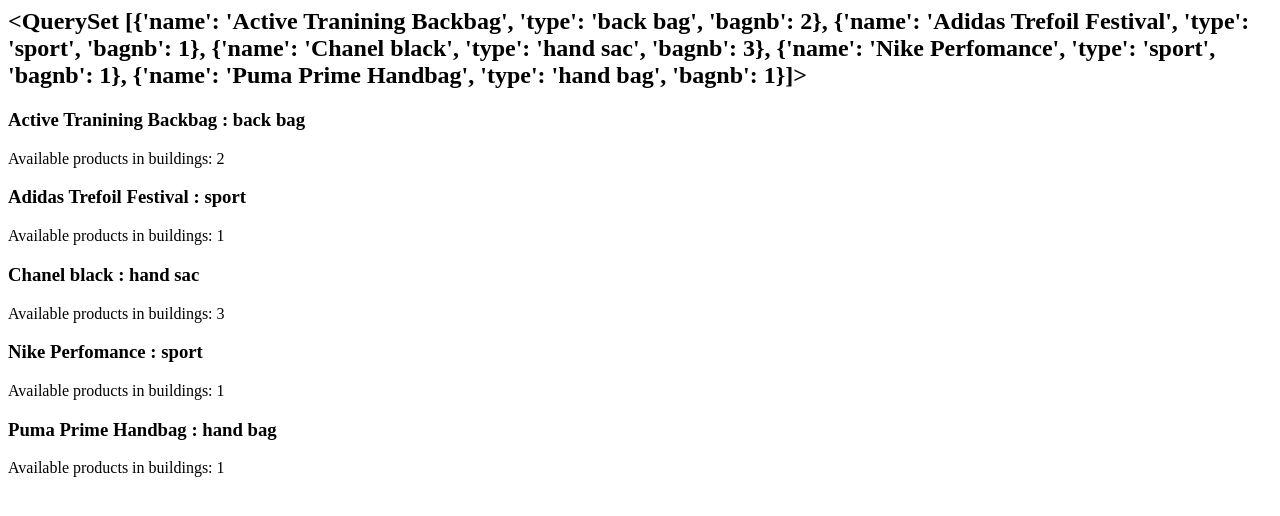
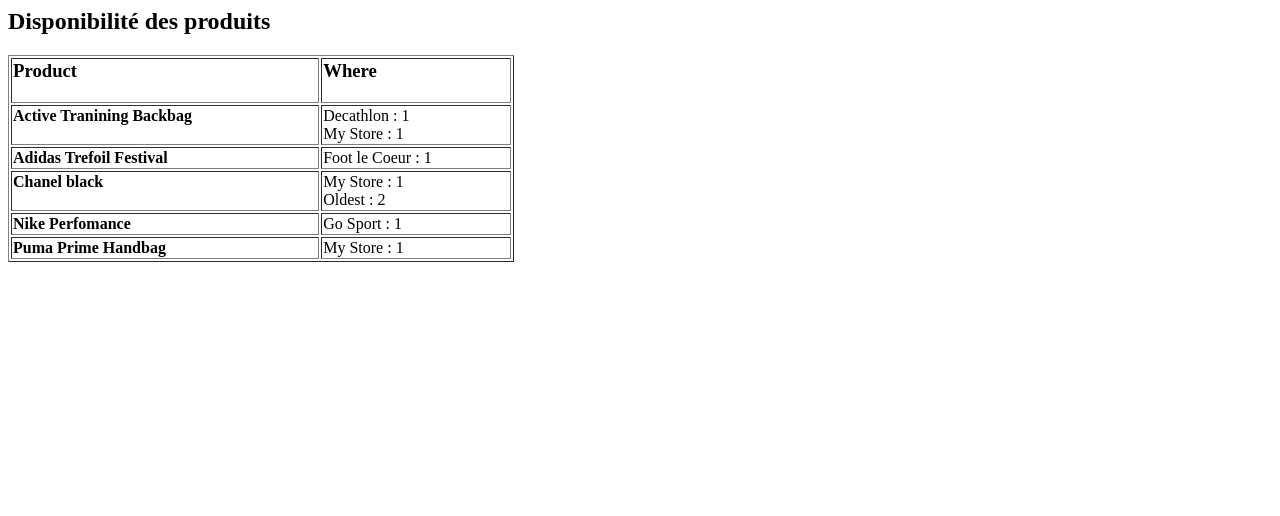
Before and after one commit to ehalifa/bacasable2, a Django app: page /products/ in a window 1280 px wide. Shown: the top 516 px of the page. Run offline with Django 3.2, Linux system fonts and the light colour scheme; data comes from the database, SQL or seed files in the repository.

Commit message:
Ajout page de disponibilité des produits

```diff
--- a/SaCoeur/views.py
+++ b/SaCoeur/views.py
@@ -23,10 +23,11 @@
 """
 
 class ProductList(ListView):
-    model = Product_Description
+    model = Product
     template_name = "product_list.html"
     context_object_name = "product_list"
-    queryset = Product_Description.objects.values('name','type').annotate(bagnb = Count('product__id_product_description'))
+    #queryset = Product_Description.objects.values('name','type').annotate(bagnb = Count('product__id_product_description'))
+    queryset = Product.objects.values('id_product_description__name', 'id_product_description__type', 'id_building__name').annotate(bagnb = Count('id_product_description'))
 
 """
 class ProductDetailList(DetailView):
--- a/templates/product_list.html
+++ b/templates/product_list.html
@@ -1,6 +1,25 @@
 
-<h2>{{ product_list }}</h2>
+<h2>Disponibilité des produits</h2>
+
+<table border="1"  width="40%">
+            <tr  align="left" valign="top"  >
+                <td> <h3 > Product </h3> </td>
+                <td> <h3 > Where </h3>
 {% for products in product_list %}
-    <h3> {{ products.name }} :  {{ products.type}} </h3>
-    <p>Available products in buildings: {{ products.bagnb }} </p>
+
+
+        {% ifchanged products.id_product_description__name %}
+                </td>
+            </tr>
+            <tr  align="left" valign="top">
+                <td> <b>{{ products.id_product_description__name}}</b></td>
+                <td>{{ products.id_building__name}} : {{ products.bagnb }}
+
+        {% else %}
+
+                <br>{{ products.id_building__name}} : {{ products.bagnb }}
+
+        {% endifchanged %}
 {% endfor %}
+        </tr>
+</table>
```
